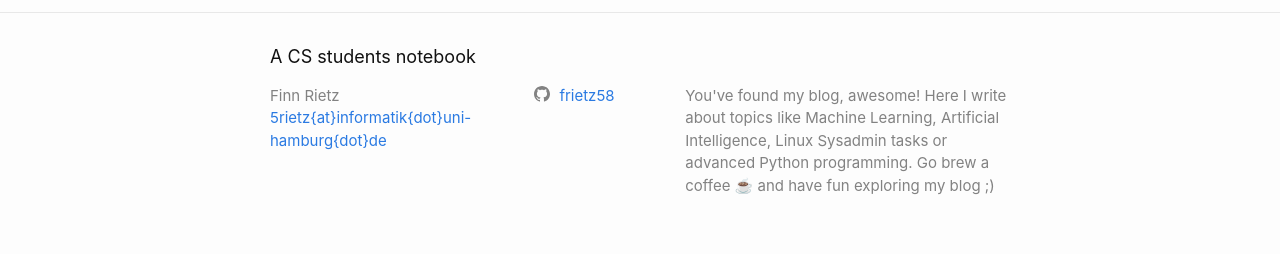
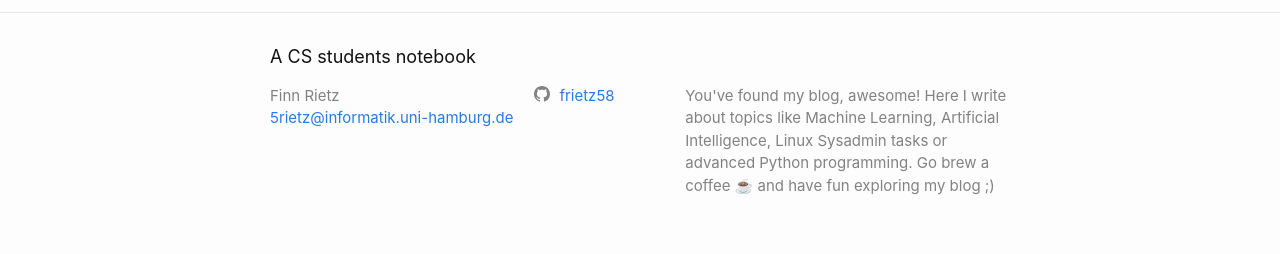
Before and after one commit to frietz58/frietz58.github.io, a Jekyll site: the page built from index.markdown, in a window 1280 px wide. Shown: the part 1699-1953 px from the top of the page. Built offline with Jekyll 4.4.1, drawn with Linux system fonts in a browser that asks for light colours.

Commit message:
format email

```diff
--- a/_config.yml
+++ b/_config.yml
@@ -19,7 +19,7 @@
 # in the templates via {{ site.myvariable }}.
 
 title: A CS students notebook
-email: 5rietz{at}informatik{dot}uni-hamburg{dot}de
+email: 5rietz@informatik.uni-hamburg.de
 author: Finn Rietz
 description: >- # this means to ignore newlines until "baseurl:"
   You've found my blog, awesome! Here I write about topics like  Machine Learning,
```
